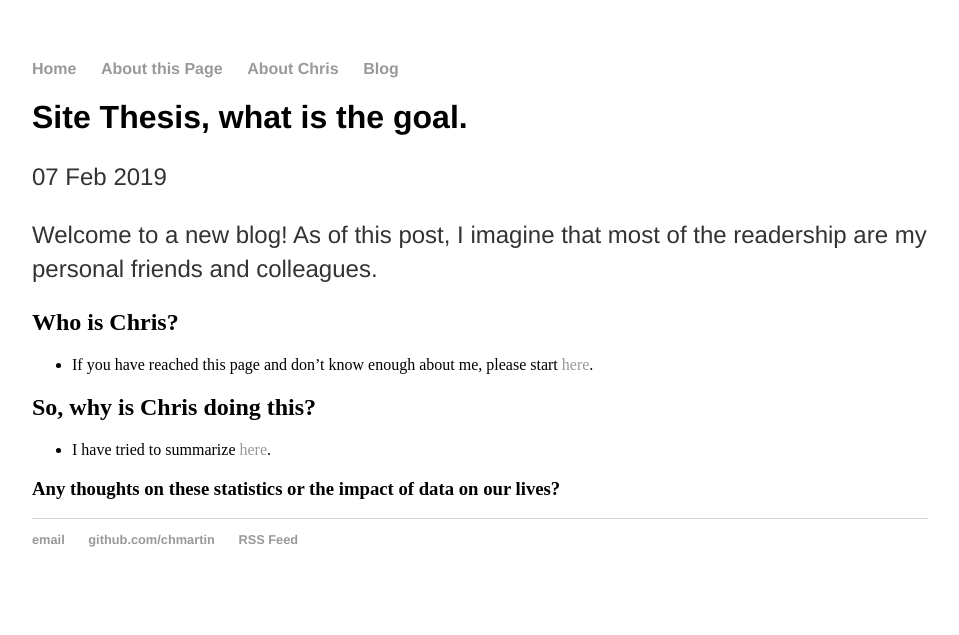
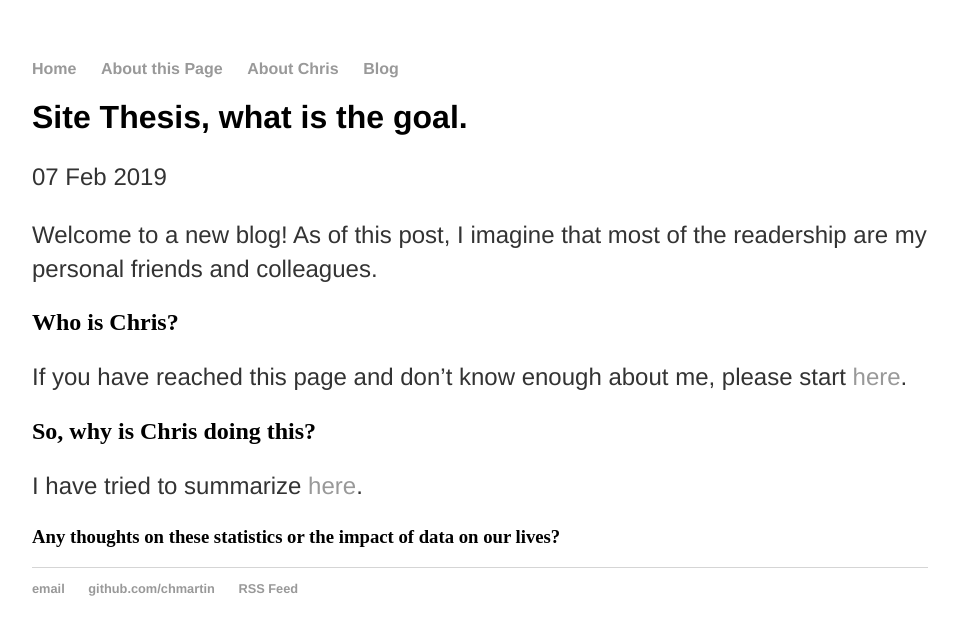
Before and after one commit to chmartin/chmartin.github.io, a Jekyll site: the page built from _posts/2019-02-07-Thesis-Statement.md, in a window 1280 px wide. Shown: the top 635 px of the page, without its empty margins (160-1119 px from the left). Built offline with Jekyll 4.4.1, drawn with Linux system fonts in a browser that asks for light colours; comment, search, counter and statistics services are not loaded.

Commit message:
better formatting

```diff
--- a/_posts/2019-02-07-Thesis-Statement.md
+++ b/_posts/2019-02-07-Thesis-Statement.md
@@ -7,9 +7,11 @@ date: 2019-02-07
 Welcome to a new blog! As of this post, I imagine that most of the readership are my personal friends and colleagues.
 
 ## Who is Chris?
-* If you have reached this page and don't know enough about me, please start [here](/cv).
+
+If you have reached this page and don't know enough about me, please start [here](/cv).
 
 ## So, why is Chris doing this?
-* I have tried to summarize [here](/about).
+
+I have tried to summarize [here](/about).
 
 ### Any thoughts on these statistics or the impact of data on our lives?
```
